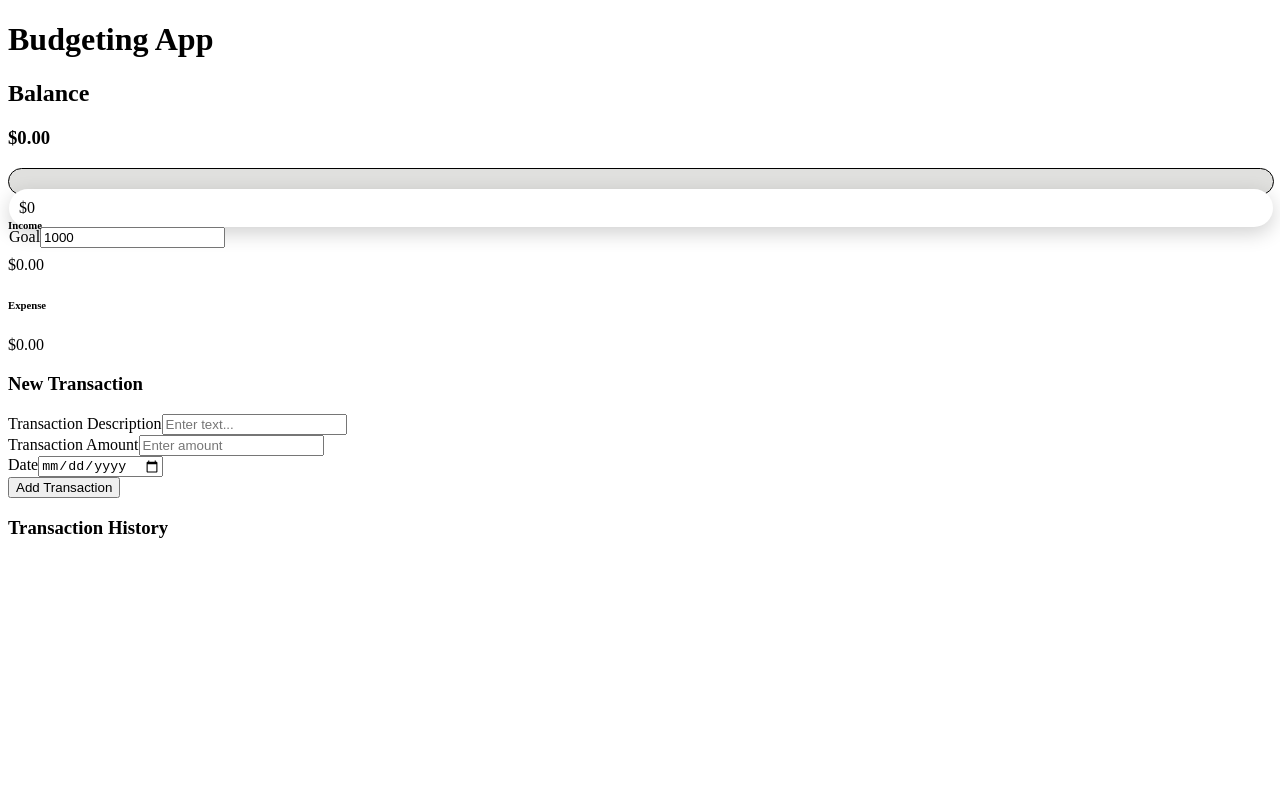
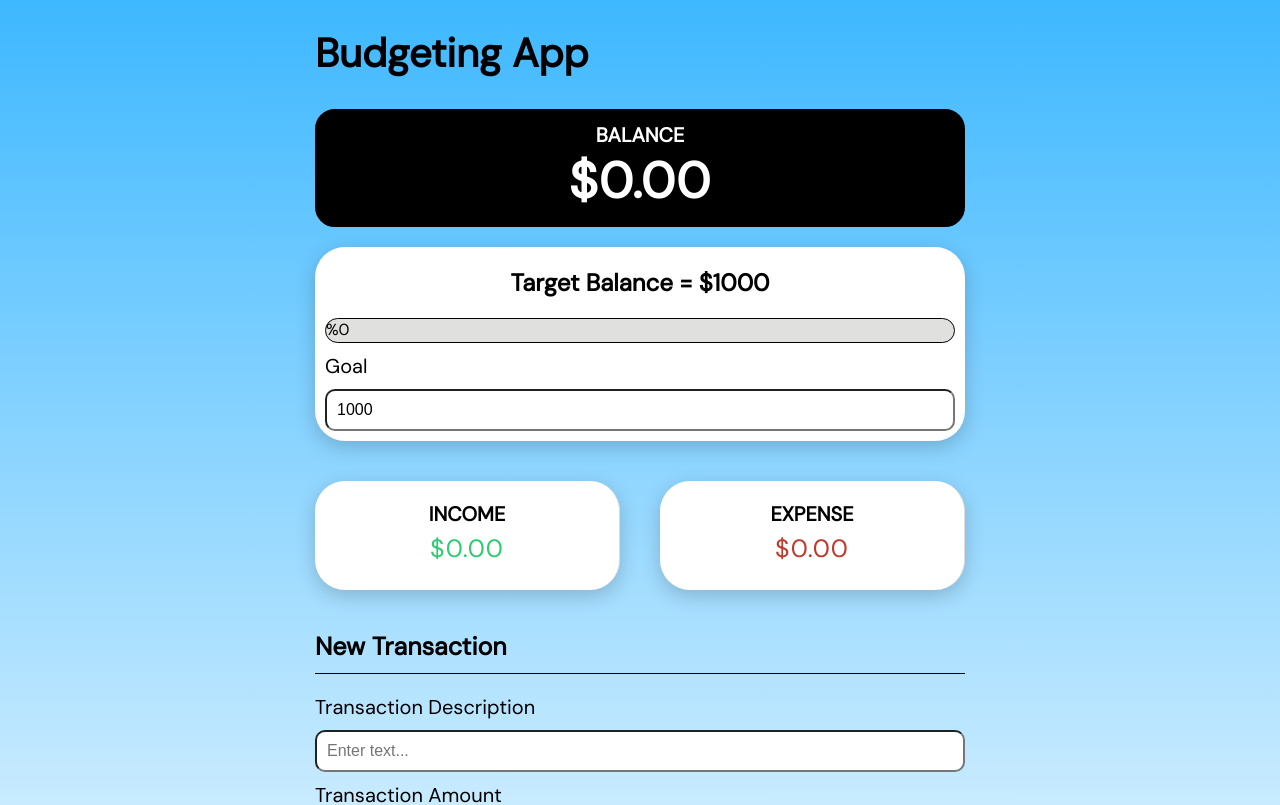
Before and after one commit to skylerchiu/Budgeting-App, a React (Create React App) app: page / in a window 1280 px wide. Shown: the top 805 px of the page. Built offline with nearby package versions, Linux system fonts and the light colour scheme.

Commit message:
Addition of Styling

```diff
--- a/src/App.css
+++ b/src/App.css
@@ -1,19 +1,249 @@
+/*Font: DM Sans*/
+@import url('https://fonts.googleapis.com/css2?family=DM+Sans&display=swap');
+
+:root{
+  --box-shadow: 0 1px 3px rgba(0, 0, 0.12), 0, 1px, 2px rgba(0, 0, 0, 0.24);
+}
+
+* {
+  box-sizing:border-box;
+
+}
+
+body{
+  display: flex;
+  background-image: linear-gradient(rgb(62, 184, 255), white);
+  align-items: center;
+  justify-content: center;
+  margin: 0;
+  font-family: 'DM Sans', sans-serif;
+}
+
+.container{
+  margin: 30px auto;
+  width: 650px;
+}
+
+/*Header*/
+h1{
+  font-size: x-large;
+  text-align: center;
+  font-size: 40px;
+  text-align: left;
+}
+
+/*Balance Title */
+h2{
+  margin: 0;
+  text-transform: uppercase;
+  text-align: center;
+  font-size: 20px;
+  color: white;
+}
+
+/*Blance Number*/
+h3{
+  letter-spacing: 1px;
+  margin:0;
+  text-align: center;
+  font-size: 50px;
+  color:white;
+  font-family: 'DM Sans', sans-serif;
+}
+
+/*component title*/
+h4{
+  border-bottom: 1px solid rgb(0, 0, 0);
+  padding-bottom: 10px;
+  margin: 40px 0 10px;
+  font-size: 25px;
+}
+
+/*Target Balance*/
+h5{
+  text-align: center;
+  font-size: x-large;
+  padding: 0;
+  margin: 20px;
+  margin-top: 10px;
+}
+
+/*Income Expenses*/
+h6 {
+  margin: 0;
+  text-transform: uppercase;
+  text-align: center;
+  font-size: 20px;
+  color: black;
+}
+
+.balance{
+  border: 3px solid black;
+  padding-top: 10px;
+  padding-bottom: 10px;
+  background-color: black;
+  border-radius: 20px;
+
+}
+.history h3{
+  margin-top: 0;
+}
+
+.income-expense-container{
+  background-color: transparent;
+  box-shadow: var(--box-shadow);
+  padding: 0px;
+  display: flex;
+  justify-content: space-between;
+  margin: 20px 0;
+  border-radius: 20px;
+}
 
 
 
-/*Progress Bar*/
-.progress-bar-container{
-  height: 25px;
-  width: 100%;
-  background-color: #e0e0de;
-  border: 1px solid black;
-  border-radius: 50px;
+.income-expense-container >div {
+  flex: 1;
+  text-align: center;
+  box-shadow:  0 6px 20px 0 rgba(0, 0, 0, 0.19);
 }
 
-.progress-bar-back{
+.income-expense-container > div:first-of-type {
+  border-right: 1px solid #dedede;
+  padding: 20px;
+  border-radius: 30px ;
   background-color: white;
+  margin: 20px 20px 0 0;
+}
+
+
+.income-expense-container > div:last-of-type {
+  border-right: 1px solid #dedede;
+  padding: 20px;
+  border-radius: 30px;
+  background-color: white;
+  margin: 20px 0px 0 20px;
+}
+
+.income-expense-container p{
+  font-size: 25px;
+}
+
+.money {
+    font-size: 20px;
+    letter-spacing: 1px;
+    margin: 5px 0;
+}
+
+.money.income{
+  color: #2ecc71;
+}
+
+.money.expense{
+  color: #c0392b;
+}
+
+label {
+  display:inline-block;
+  margin: 10px 0;
+  font-size: 20px;
+}
+
+input[type = 'text'],
+input[type = 'number'],
+input[type = 'date']{
+  border-radius: 10px;
+  display: block;
+  font-size: 16px;
+  padding:10px;
+  width:100%;
+}
+
+.add-transaction-button {
+  cursor: pointer;
+  background-color: black;
+  box-shadow: var(--box-shadow);
+  color: #fff;
+  border: 0;
+  display:block;
+  font-size: 16px;
+  margin: 10px 0 30px;
   padding: 10px;
-  border-radius: 30px;
-  margin-top: 20px;
+  width: 100%;
+  border-radius: 20px;
+  transition: 0.2s ease;
+}
+
+.add-transaction-button:hover{
+  background-color: rgb(73, 73, 73);
+}
+.add-transaction-button:focus,
+.delete-btn:focus{
+  outline:0;
+}
+
+.list{
+  list-style-type: none;
+  padding: 0;
+  margin-bottom: 40px;
+}
+
+.list li{
+  background-color: #fff;
+  box-shadow: var(--box-shadow);
+  color:#333;
+  display: flex;
+  justify-content: space-between;
+  position: relative;
+  padding: 15px;
+  margin: 10px 0;
+  border-radius: 20px;
   box-shadow:  0 6px 20px 0 rgba(0, 0, 0, 0.19);
 }
+
+.delete-btn{
+  cursor:pointer;
+  background-color: #e74c3c;
+  border: 0;
+  color:#fff;
+  font-size: 20px;
+  line-height: 20px;
+  padding: 5px 5px;
+  position: absolute;
+  top: 50%;
+  left: 0;
+  transform: translate(-70%, -50%);
+  opacity:0;
+  transition: opacity 0.3s ease;
+}
+
+.list li:hover .delete-btn{
+  opacity: 1;
+
+}
+
+.amount{
+  text-align: right;
+   font-weight: bold;
+}
+.date{
+   position: absolute;
+   font-size: x-small;
+   transform: translate(0%, 20%);
+}
+
+.text{
+   font-size: large;
+   transform: translate(0, -35%);
+   font-weight: bold;
+}
+
+.date, .text{
+  padding-left: 15px;
+}
+
+input[type = 'date'] {
+  cursor: text;
+}
+
+
+/*Progress Bar*/
--- a/src/App.js
+++ b/src/App.js
@@ -13,11 +13,13 @@ function App() {
     <GlobalProvider>
     <div>
      <Header/>
+     <div className = "container">
      <Balance/>
      <ProgressBar/>
      <Income_Expenses/>
      <AddTransaction/>
      <TransactionList/>
+     </div>
     </div>
     </GlobalProvider>
   );
--- a/src/Components/AddTransaction.js
+++ b/src/Components/AddTransaction.js
@@ -24,7 +24,7 @@ export const AddTransaction = () => {
     return (
         <div>
             <form onSubmit = {onSubmit}>
-                <h3>New Transaction</h3>
+                <h4>New Transaction</h4>
 
                 <div className = "form-control">
                     <label htmlFor = "text">Transaction Description</label>
--- a/src/Components/Balance.js
+++ b/src/Components/Balance.js
@@ -7,9 +7,9 @@ export const Balance = () => {
     const total = amounts.reduce((acc,item) => (acc+=item), 0).toFixed(2)
 
     return (
-        <>
+        <div className = "balance">
             <h2>Balance</h2>
             <h3 id = "Balance">${total}</h3>
-        </>
+        </div>
     )
 }
--- a/src/Components/Income_Expenses.js
+++ b/src/Components/Income_Expenses.js
@@ -18,12 +18,14 @@ export const Income_Expenses = () => {
     return (
         <>
             <div className = "income-expense-container">
-                <h6>Income</h6>
-                <p className = "money income">${income}</p>
-
-                <h6>Expense</h6>
-                <p className = "money expense">${expense}</p>
-
+                <div>
+                    <h6>Income</h6>
+                    <p className = "money income">${income}</p>
+                </div>
+                <div>
+                    <h6>Expense</h6>
+                    <p className = "money expense">${expense}</p>
+                </div>
             </div>
         </>
     )
--- a/src/Components/Progress_Bar.js
+++ b/src/Components/Progress_Bar.js
@@ -16,7 +16,13 @@ export const ProgressBar = () => {
             goal
         }
     }
-
+    const containerStyles = {
+        height: 25,
+        width: '100%',
+        backgroundColor: "#e0e0de",
+        border: '1px solid black',
+        borderRadius: 50,
+      }
 
     const progressBarFill = {
         height: '100%',
@@ -26,18 +32,27 @@ export const ProgressBar = () => {
         borderRadius: 'inherit',
         textAlign: 'right',
     }
+    const componentStyles = {
+        backgroundColor: 'white',
+        padding: 10,
+        //border: '3px solid black',
+        borderRadius: 30,
+        marginTop: 20,
+        boxShadow:  '0 6px 20px 0 rgba(0, 0, 0, 0.19)'
 
+    }
     return(
-        <div class = "progress-bar-container">
-            <div class = "progress-bar-back">
+        <div style = {componentStyles}>
+                <h5>Target Balance = ${goal}</h5>
+            <div style = {containerStyles}>
                 <div style = {progressBarFill}>
-                    <span class = "goal-precent">${completed}</span>
+                    <span class = "goal-precent">%{completed}</span>
                 </div>
             </div>
 
         <form onSubmit = {onSubmit}>
             <div className = "form-control">
-                <label htmlFor = "amount">Goal</label>
+                <label htmlFor = "text">Goal</label>
                 <input type = "number" value = {goal} min = '1' onChange={(e) => setGoal(e.target.value)} placeholder = "Enter Goal" required></input>
             </div>
 
--- a/src/Components/TransactionList.js
+++ b/src/Components/TransactionList.js
@@ -8,7 +8,7 @@ export const TransactionList = () => {
     return (
         <>
             <div className = "history">
-                <h3>Transaction History</h3>
+                <h4>Transaction History</h4>
                 <ul className = "list">
                     {transactions.map(transaction => ( <Transaction key = {transaction.id} transaction = {transaction}/> ))}
                 </ul>
--- /dev/null
+++ b/src/index.css
@@ -0,0 +1,13 @@
+body {
+  margin: 0;
+  font-family: -apple-system, BlinkMacSystemFont, 'Segoe UI', 'Roboto', 'Oxygen',
+    'Ubuntu', 'Cantarell', 'Fira Sans', 'Droid Sans', 'Helvetica Neue',
+    sans-serif;
+  -webkit-font-smoothing: antialiased;
+  -moz-osx-font-smoothing: grayscale;
+}
+
+code {
+  font-family: source-code-pro, Menlo, Monaco, Consolas, 'Courier New',
+    monospace;
+}
```
